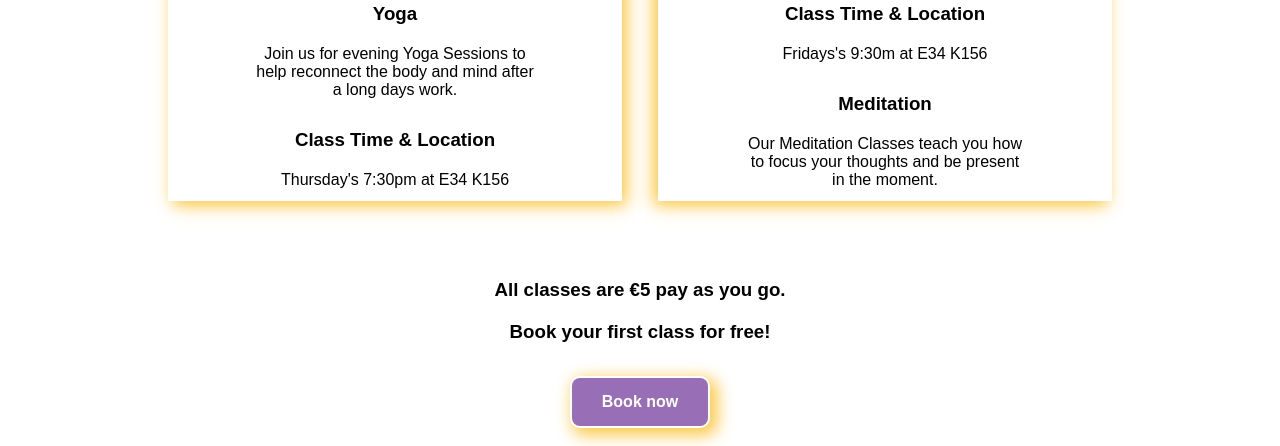
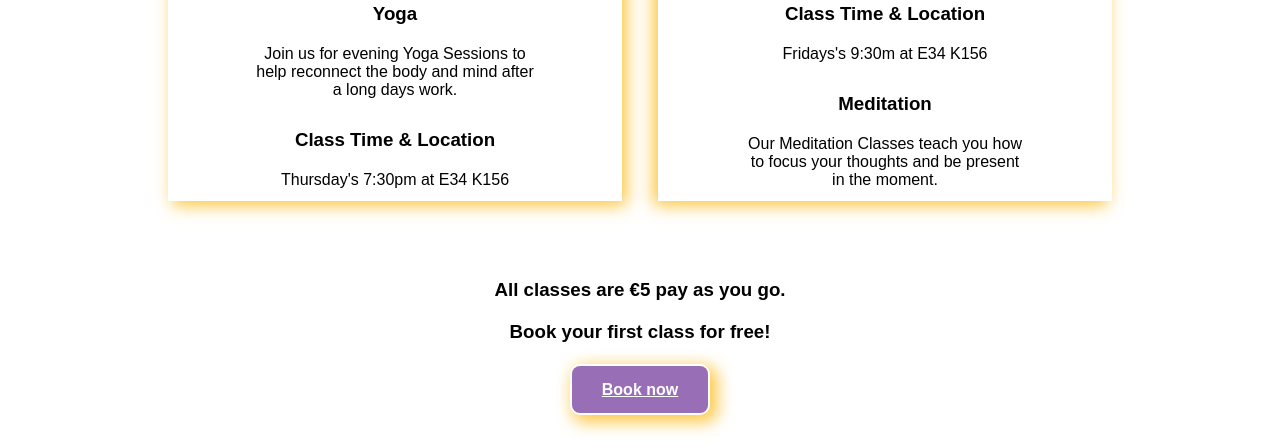
Before and after one commit to abigail-ryan/mindful-habit, a plain HTML site: page index.html in a window 1280 px wide. Shown: the part 2000-2446 px from the top of the page. Drawn offline with Linux system fonts and the light colour scheme; a web font is replaced by a local one.

Commit message:
Remove button element in cta-section, add new class to keep original styling

```diff
--- a/assets/css/style.css
+++ b/assets/css/style.css
@@ -242,7 +242,7 @@ img {
     padding: 10px 0 50px;
 }
 
-#cta-section button{
+.cta-button{
     border-radius: 8px;
     border: none;
     background-color: rgba(127, 74, 164, .80);
@@ -250,7 +250,7 @@ img {
     color: white;
     font-size: 100%;
     font-weight: 700;
-    margin-top: 15px;
+    margin-top: 30px;
     padding: 15px 30px;
 }
 
--- a/index.html
+++ b/index.html
@@ -143,8 +143,9 @@
                 <h3>All classes are €5 pay as you go.</h3>
                 <h3>Book your first class for free!</h3>
             </div>
+            <br>
             <div>
-                <a href="bookings.html"><button>Book now</button></a>
+                <a href="bookings.html" class="cta-button">Book now</a>
             </div>
         </section>
 
```
